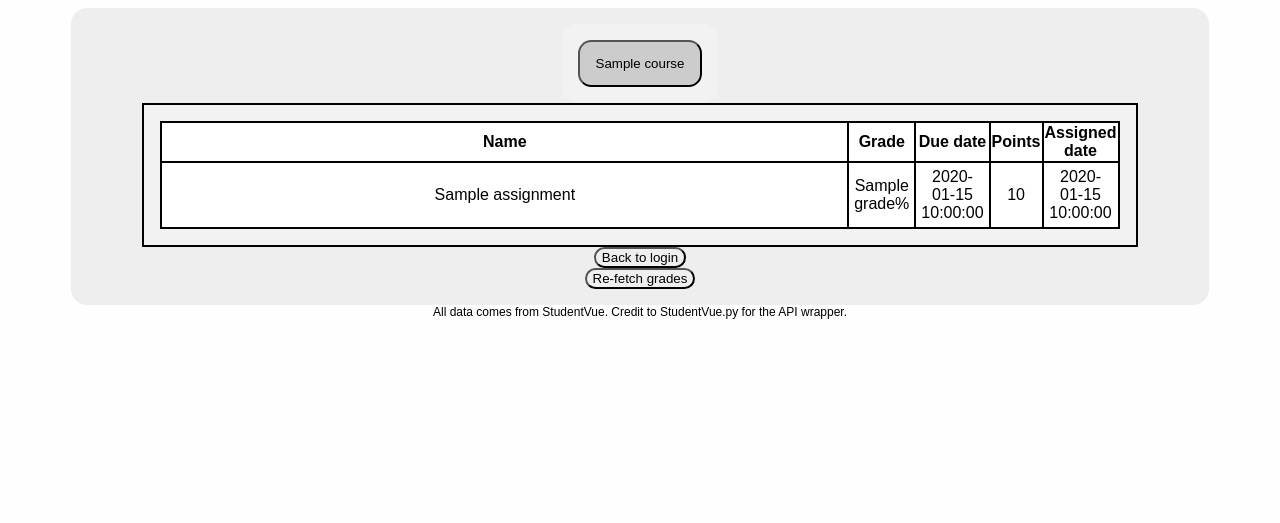
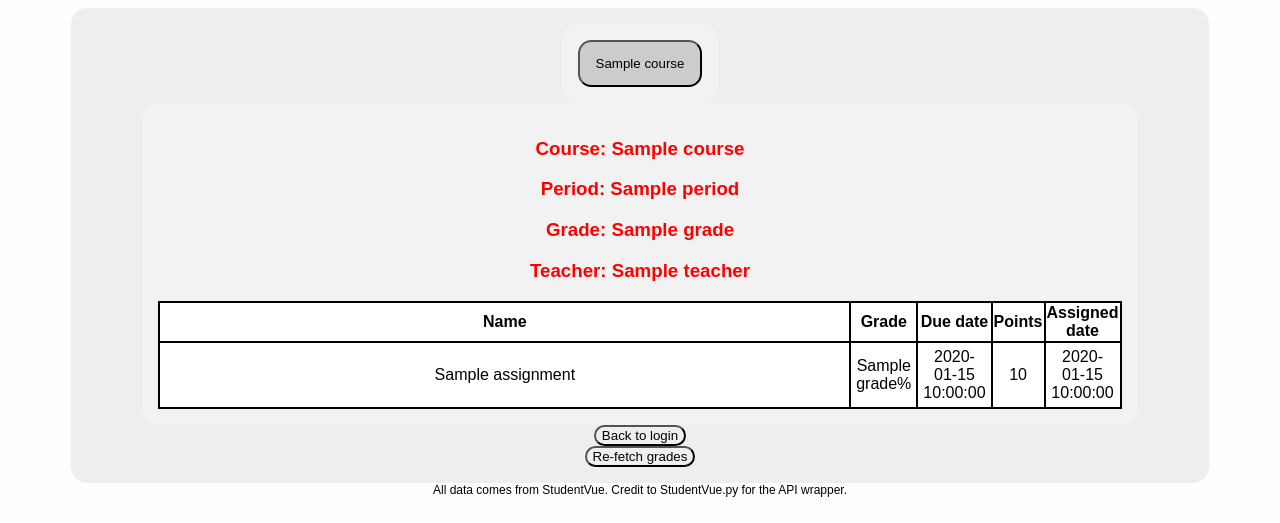
Before and after one commit to sheepy0125/SheepStudentVue, a Flask app: template template/grade_viewer.html in a window 1280 px wide. Shown: the top 523 px of the page. Run offline with Flask 2, Linux system fonts and the light colour scheme; the template is opened without the code that fills it: most values are stand-ins (such as "Sample title", 1, 10 or a date in 2020); parts of the project's set-up code (start-up, migrations or seed data) failed here and were passed over.

Commit message:
Add course information

```diff
--- a/template/grade_viewer.html
+++ b/template/grade_viewer.html
@@ -19,7 +19,12 @@
 
 	<!-- Content -->
 	{% for course in content["grades"] %}
-	<table class="course" id="{{ course['name'] }}" style="display: none">
+	<div class="course" id="{{ course['name'] }}" style="display: none">
+		<h3>Course: {{ course["name"] }}</h1>
+		<h3>Period: {{ course["period"] }}</h1>
+		<h3>Grade: {{ course["grade"] }}</h1>
+		<h3>Teacher: {{ course["teacher"] }}</h1>
+		<table class="">
 			<tr>
 				<th>Name</th>
 				<th>Grade</th>
@@ -37,6 +42,7 @@
 			</tr>
 			{% endfor %}
 		</table>
+	</div>
 	{% endfor %}
 
 	<!-- Nav buttons -->
```
Lines whose indentation alone changed are shown as unchanged.
